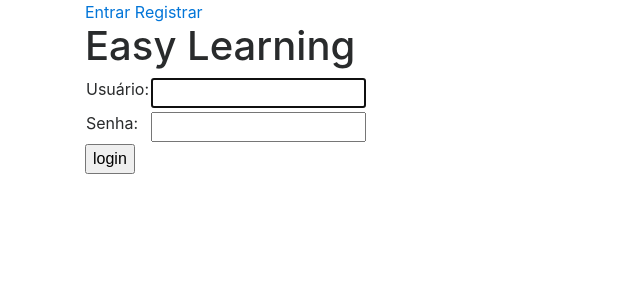
After one commit to flpn/easy-learning-django, a Django app: page /login/ in a window 1280 px wide. The commit adds this page. Shown: the top 300 px of the page, without its empty margins (0-640 px from the left). Run offline with Django 3.2, Linux system fonts and the light colour scheme; some libraries are stand-ins or nearby versions.

Commit message:
Adding Login and Logout views

```diff
--- a/easy_learning_django/settings/base.py
+++ b/easy_learning_django/settings/base.py
@@ -51,7 +51,10 @@ MIDDLEWARE = [
 ]
 
 ROOT_URLCONF = 'easy_learning_django.urls'
+
 LOGIN_URL = '/login/'
+LOGIN_REDIRECT_URL = '/'
+LOGOUT_REDIRECT_URL = '/login/'
 
 TEMPLATES = [
     {
--- a/easy_learning_django/urls.py
+++ b/easy_learning_django/urls.py
@@ -16,9 +16,12 @@ Including another URLconf
 from django.contrib import admin
 from django.urls import path, include
 from django.views.generic import TemplateView
+from django.contrib.auth.views import LoginView, LogoutView
 
 urlpatterns = [
     path('admin/', admin.site.urls),
     path('', TemplateView.as_view(template_name='home.html')),
+    path('login/', LoginView.as_view(), name='login'),
+    path('logout/', LogoutView.as_view(), name='logout'),
     path('forum/', include('forum.urls')),
 ]
--- /dev/null
+++ b/templates/registration/login.html
@@ -0,0 +1,40 @@
+{% extends "base.html" %}
+
+{% block content %}
+
+{% if form.errors %}
+    <p>Your username and password didn't match. Please try again.</p>
+    {% endif %}
+
+    {% if next %}
+        {% if user.is_authenticated %}
+        <p>Your account doesn't have access to this page. To proceed,
+        please login with an account that has access.</p>
+        {% else %}
+        <p>Please login to see this page.</p>
+        {% endif %}
+    {% endif %}
+
+    <h1>Easy Learning</h1>
+
+    <form method="post" action="{% url 'login' %}">
+    {% csrf_token %}
+    <table>
+    <tr>
+        <td>{{ form.username.label_tag }}</td>
+        <td>{{ form.username }}</td>
+    </tr>
+    <tr>
+        <td>{{ form.password.label_tag }}</td>
+        <td>{{ form.password }}</td>
+    </tr>
+    </table>
+
+    <input type="submit" value="login" />
+    <input type="hidden" name="next" value="{{ next }}" />
+    </form>
+
+    {# Assumes you setup the password_reset view in your URLconf #}
+    {% comment %} <p><a href="{% url 'password_reset' %}">Lost password?</a></p> {% endcomment %}
+
+{% endblock %}
--- a/templates/snippets/nav.html
+++ b/templates/snippets/nav.html
@@ -4,8 +4,9 @@
         <a href="{% url 'forum:questions' %}">Fórum</a>
         <a href="">Grupos</a>
         <a href="">Exercícios</a>
+        <a href="{% url 'logout' %}">Logout</a>
     {% else %}
-        <a href="">Entrar</a>
+        <a href="{% url 'login' %}">Entrar</a>
         <a href="">Registrar</a>
     {% endif %}
 
```
Also changed, not shown: db.sqlite3.
